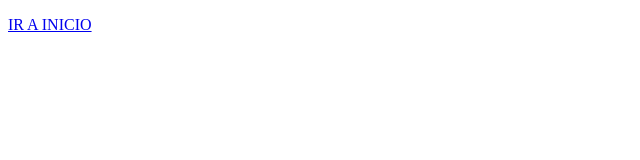
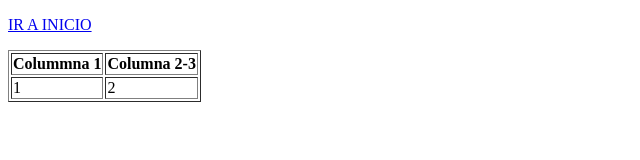
Before and after one commit to RickDammer189/TerceraWeb-2025, a plain HTML site: page tabla.html in a window 1280 px wide. Shown: the whole page, without its empty margins (0-640 px from the left). Drawn offline with Linux system fonts and the light colour scheme.

Commit message:
se agrego en tablas

```diff
--- a/tabla.html
+++ b/tabla.html
@@ -7,5 +7,16 @@
 </head>
 <body>
     <p><a href="index.html">IR A INICIO</a></p>
+    <table border="1">
+        <tr>
+            <th>Colummna 1</th>
+            <th> <colspan="2">Columna 2-3</th>
+        </tr>
+        <tr>
+            <td>1</td>
+            <td>2</td>
+        </tr>
+
+    </table>
 </body>
 </html>
```
